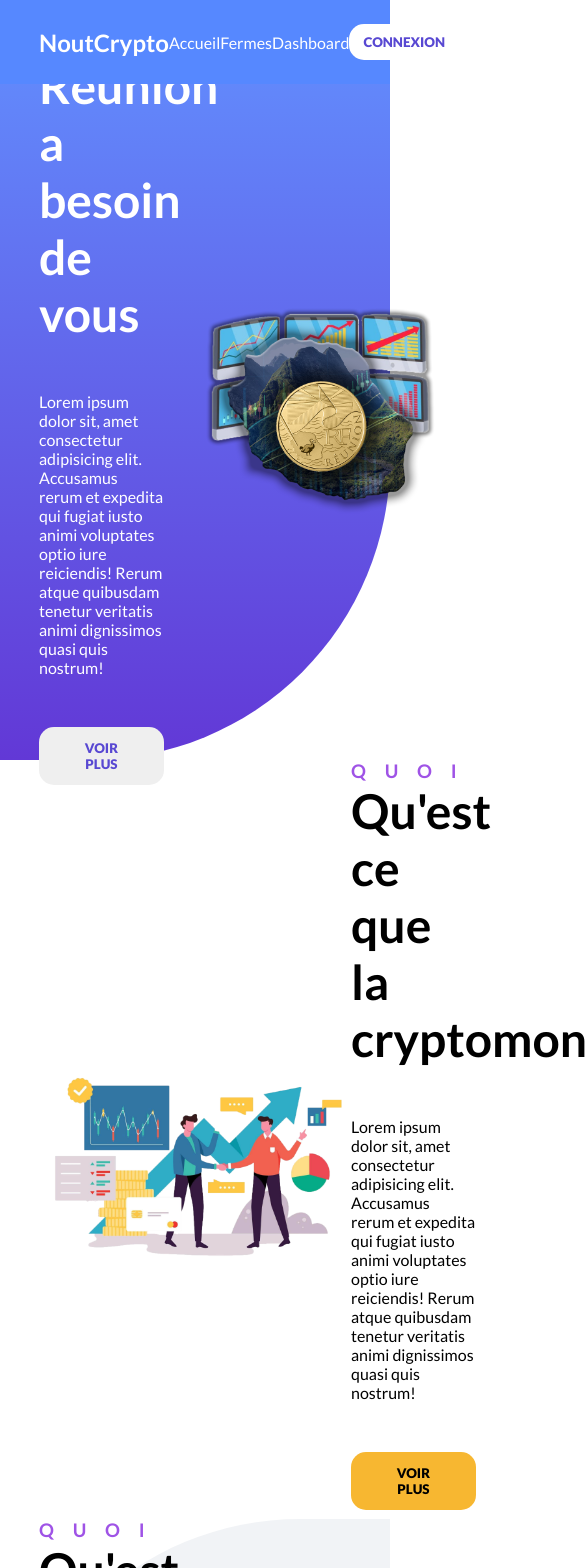
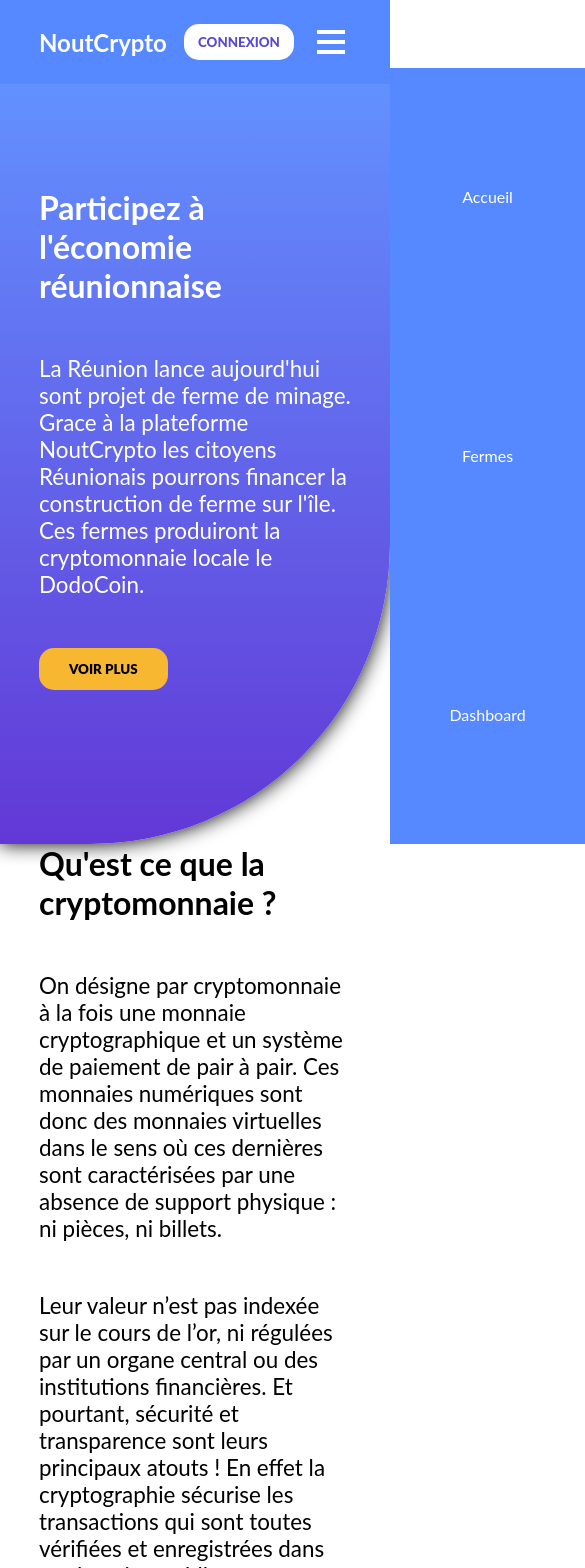
Before and after one commit to TristanB12/Noutcrypto, a Vue app in the folder front-end/: page / in a window 390 px wide. Shown: the top 1568 px of the page, 585 px wide, since content can reach past the window. Built offline with nearby package versions, Linux system fonts and the light colour scheme.

Commit message:
responsive

```diff
--- a/front-end/src/App.vue
+++ b/front-end/src/App.vue
@@ -17,7 +17,19 @@ import HeaderBar from '@/components/HeaderBar.vue';
 </script>
 
 <style lang="scss">
-@import url('https://fonts.googleapis.com/css2?family=Lato:ital,wght@0,100;0,300;0,400;0,700;0,900;1,100;1,300;1,400;1,700;1,900&display=swap');
+
+html {
+  scroll-behavior: smooth;
+}
+
+#app {
+  overflow: hidden;
+}
+
+a {
+  text-decoration: none;
+  color: white;
+}
 
 * {
   box-sizing: border-box;
--- /dev/null
+++ b/front-end/src/components/FarmPreview.vue
@@ -0,0 +1,138 @@
+<template>
+    <div class="farm-container">
+        <div class="farm">
+            <div class="farm-preview">
+                <img src="@/assets/mafate.jpg" alt="">
+            </div>
+            <div class="farm-info">
+                <h2> {{data.name}} </h2>
+                <h6> {{data.description}} </h6>
+                <div class="progress-container">
+                    <div class="progress"><span class="funding" :id="data._id"></span></div>
+                    <span class="progress-text">
+                        {{ data.funding }} / {{ data.fundingGoal }}
+                    </span>
+                </div>
+                <button class="main-btn">Détails</button>
+            </div>
+        </div>
+    </div>
+</template>
+
+<script>
+    export default {
+        props: {
+            data: {
+                type: Object,
+                default: () => {}
+            },
+        },
+        methods: {
+            initFundingBar() {
+                const fundingBar = document.getElementById(this.data._id)
+                const width = (this.data.funding * 100) / this.data.fundingGoal
+
+                fundingBar.style.width = `${width}%`
+            }
+        },
+        mounted () {
+            this.initFundingBar();
+        },
+    }
+</script>
+
+<style lang="scss" scoped>
+
+img {
+    width: 100px;
+}
+
+
+.farm {
+	width: 90%;
+    height: 300px;
+    margin: auto;
+    margin-bottom: 20px;
+	background-color: #fff;
+	border-radius: 10px;
+	box-shadow: 0 5px 10px rgba(0, 0, 0, 0.2);
+	display: flex;
+    justify-content: space-between;
+}
+
+.farm h6 {
+	opacity: 0.6;
+	margin: 0;
+    font-size: 1.4em;
+	letter-spacing: 1px;
+    width: 70%;
+}
+
+.farm h2 {
+    font-size: 1.8em;
+	letter-spacing: 1px;
+	margin: 10px 0;
+}
+
+.farm-preview {
+	padding: 30px;
+}
+
+.farm-preview a {
+	color: #fff;
+	display: inline-block;
+	font-size: 12px;
+	opacity: 0.6;
+	margin-top: 30px;
+	text-decoration: none;
+}
+
+.farm-info {
+	padding: 30px;
+	position: relative;
+	width: 100%;
+}
+
+.progress-container {
+	position: absolute;
+	top: 200px;
+	left: 30px;
+	text-align: right;
+	width: 40%;
+}
+
+.progress {
+	background-color: #ddd;
+	border-radius: 3px;
+	height: 20px;
+	width: 100%;
+}
+
+.funding {
+	border-radius: 3px;
+	background-color: #2A265F;
+	position: absolute;
+	top: 0;
+	left: 0;
+	height: 20px;
+}
+
+.progress-text {
+	font-size: 20px;
+	opacity: 0.6;
+	letter-spacing: 1px;
+}
+
+button {
+	background-color: #f7b731;
+	color: black;
+	font-size: 16px;
+    font-weight: 600;
+	padding: 12px 25px;
+	position: absolute;
+	bottom: 30px;
+	right: 30px;
+	letter-spacing: 1px;
+}
+
+</style>
--- a/front-end/src/components/HeaderBar.vue
+++ b/front-end/src/components/HeaderBar.vue
@@ -1,15 +1,20 @@
 <template>
     <div id="headerBar">
         <div class="header-bar-wrapper">
-            <h1>NoutCrypto</h1>
-            <nav>
+            <h1><router-link :to="{name: 'LandingPage'}">NoutCrypto</router-link></h1>
+            <nav class="nav-links" @click="disableNavigation">
                 <ul>
-                    <li>Accueil</li>
-                    <li>Fermes</li>
+                    <li><router-link :to="{name: 'LandingPage'}">Accueil</router-link></li>
+                    <li><router-link :to="{name: 'Farms'}">Fermes</router-link></li>
                     <li>Dashboard</li>
                 </ul>
             </nav>
             <button class="main-btn" @click="goToAuth">CONNEXION</button>
+            <div class="burger" @click="activeNavigation">
+                <div class="line1"></div>
+                <div class="line2"></div>
+                <div class="line3"></div>
+            </div>
         </div>
     </div>
 </template>
@@ -19,6 +24,20 @@
         methods: {
             goToAuth() {
                 this.$router.push({name: 'Auth'})
+            },
+            activeNavigation() {
+                const nav = document.querySelector('.nav-links')
+                const burger = document.querySelector('.burger')
+
+                nav.classList.toggle('nav-active')
+                burger.classList.toggle('toggle')
+            },
+            disableNavigation() {
+                const nav = document.querySelector('.nav-links')
+                const burger = document.querySelector('.burger')
+
+                nav.classList.remove('nav-active')
+                burger.classList.remove('toggle')
             }
         },
     }
@@ -31,6 +50,7 @@
     background-color: #5688ff;
     left: 0;
     top: 0;
+    z-index: 4;
 }
 .header-bar-wrapper {
     height: 10vh;
@@ -57,6 +77,11 @@ ul {
     display: flex;
     justify-content: space-around;
     list-style: none;
+
+    li:hover {
+        text-decoration: underline;
+        cursor: pointer;
+    }
 }
 
 button {
@@ -66,4 +91,59 @@ button {
     background-color: white;
     padding: 10px 14px;
 }
+
+.burger {
+    display: none;
+    align-self: center;
+
+    div {
+        width: 28px;
+        height: 4px;
+        background: white;
+        margin: 6px;
+        transition: all 0.3s ease-out;
+    }
+}
+
+@media screen and (max-width: 768px){
+    .nav-links {
+        position: absolute;
+        right: 0px;
+        top: 8vh;
+        height: 92vh;
+        width: 100vw;
+        background-color: #5688ff;
+        transform: translateX(100%);
+        transition: transform 0.5s ease-in;
+
+        ul {
+            display: flex;
+            flex-direction: column;
+            justify-content: space-around;
+            align-items: center;
+
+            li {
+                text-align: center;
+            }
+        }
+    }
+    .burger {
+        display: block;
+        cursor: pointer;
+    }
+    .nav-active {
+        transform: translateX(0);
+    }
+    .toggle {
+        .line1 {
+            transform: rotate(-45deg) translate(-8px, 6px);
+        }
+        .line2 {
+            opacity: 0;
+        }
+        .line3 {
+            transform: rotate(45deg) translate(-8px, -6px);
+        }
+    }
+}
 </style>
--- a/front-end/src/router/index.js
+++ b/front-end/src/router/index.js
@@ -13,7 +13,12 @@ const routes = [
   {
     path: '/auth',
     name: 'Auth',
-    component: () => import(/* webpackChunkName: "LoginPage" */ '../views/AuthPage.vue')
+    component: () => import(/* webpackChunkName: "AuthPage" */ '../views/AuthPage.vue')
+  },
+  {
+    path: '/farms',
+    name: 'Farms',
+    component: () => import(/* webpackChunkName: "FarmsPage" */ '../views/FarmsPage.vue')
   },
 ]
 
--- a/front-end/src/views/AuthPage.vue
+++ b/front-end/src/views/AuthPage.vue
@@ -61,7 +61,7 @@ import axios from 'axios'
                     })
                     .then(response => {
                         this.$store.dispatch('setUser', response.data.user)
-                        this.$router.push("test")
+                        this.$router.push({name: "Farms"})
                     })
                     .catch(error => this.login_error = error.response.data.error)
                 this.login_email_input = ""
@@ -75,6 +75,7 @@ import axios from 'axios'
                     })
                     .then(response => {
                         this.$store.dispatch('setUser', response.data.user)
+						this.$router.push({name: "Farms"})
                     })
                     .catch(error => this.sign_error = error.response.data.error)
                 this.sign_email_input = ""
--- /dev/null
+++ b/front-end/src/views/FarmsPage.vue
@@ -0,0 +1,56 @@
+<template>
+    <div id="farmsPage">
+        <div class="wrapper">
+            <h1>Les différents projets de fermes de minage sur l'île</h1>
+        </div>
+        <FarmPreview :key="farm._id" v-for="farm in farms" :data="farm" />
+    </div>
+</template>
+
+<script>
+import FarmPreview from '@/components/FarmPreview.vue';
+import axios from 'axios'
+    export default {
+        components: {
+            FarmPreview,
+        },
+        data() {
+            return {
+                farms: []
+            }
+        },
+        methods: {
+            getFarms() {
+                axios.get('http://localhost:8081/api/farm/')
+                    .then(response => this.farms = response.data)
+                    .catch(err => console.log(err))
+            }
+        },
+        mounted () {
+            this.getFarms();
+        },
+    }
+</script>
+
+<style lang="scss" scoped>
+.wrapper {
+    height: 90vh;
+    background: linear-gradient(#6291ff, #6238d6);
+    border-radius: 0px 0px 300px 0px;
+    color: white;
+    display: flex;
+    justify-content: center;
+    align-items: center;
+    box-shadow: 0px 0px 20px black;
+    margin-bottom: 15vh;
+}
+#farmsPage {
+    margin: auto;
+    margin-top: 10vh;
+}
+
+h1 {
+    text-align: center;
+    font-size: 3em;
+}
+</style>
--- a/front-end/src/views/LandingPage.vue
+++ b/front-end/src/views/LandingPage.vue
@@ -3,31 +3,31 @@
         <div class="main-content-wrapper">
             <div class="main-content">
                 <div class="content">
-                    <h2>La Réunion a besoin de vous</h2>
-                    <p>Lorem ipsum dolor sit, amet consectetur adipisicing elit. Accusamus rerum et expedita qui fugiat iusto animi voluptates optio iure reiciendis! Rerum atque quibusdam tenetur veritatis animi dignissimos quasi quis nostrum!</p>
-                    <button class="main-btn">VOIR PLUS</button>
+                    <h2>Participez à l'économie réunionnaise</h2>
+                    <p>La Réunion lance aujourd'hui sont projet de ferme de minage. <br> Grace à la plateforme NoutCrypto les citoyens Réunionais pourrons financer la construction de ferme sur l'île. Ces  fermes produiront la cryptomonnaie locale le DodoCoin. </p>
+                    <a  href="#secondary-content-wrapper"><button class="main-btn">VOIR PLUS</button></a>
                 </div>
                 <img src="@/assets/Image1LandingPage.png" alt="">
             </div>
         </div>
-        <div class="secondary-content-wrapper">
+        <div id="secondary-content-wrapper">
             <div class="secondary-content">
                 <img src="@/assets/PresentationCryptoLangingPage.png" alt="">
                 <div class="content">
                     <h3>QUOI</h3>
-                    <h2>Qu'est ce que la cryptomonnaie</h2>
-                    <p>Lorem ipsum dolor sit, amet consectetur adipisicing elit. Accusamus rerum et expedita qui fugiat iusto animi voluptates optio iure reiciendis! Rerum atque quibusdam tenetur veritatis animi dignissimos quasi quis nostrum!</p>
-                    <button class="main-btn">VOIR PLUS</button>
+                    <h2>Qu'est ce que la cryptomonnaie ?</h2>
+                    <p>On désigne par cryptomonnaie à la fois une monnaie cryptographique et un système de paiement de pair à pair. Ces monnaies numériques sont donc des monnaies virtuelles dans le sens où ces dernières sont caractérisées par une absence de support physique : ni pièces, ni billets.</p>
+                    <p> Leur valeur n’est pas indexée sur le cours de l’or, ni régulées par un organe central ou des institutions financières. Et pourtant, sécurité et transparence sont leurs principaux atouts ! En effet la cryptographie sécurise les transactions qui sont toutes vérifiées et enregistrées dans un domaine public, assurant tout à la fois confidentialité et authenticité grâce à la technologie Blockchain. </p>
+                    <a  href="#last-content-wrapper"><button class="main-btn">VOIR PLUS</button></a>
                 </div>
             </div>
         </div>
-        <div class="last-content-wrapper">
+        <div id="last-content-wrapper">
             <div class="last-content">
                 <div class="content">
-                    <h3>QUOI</h3>
-                    <h2>Qu'est ce que la cryptomonnaie</h2>
+                    <h3>POURQUOI</h3>
+                    <h2>Pourquoi financer un projet de ferme de minage a la Réunion ? </h2>
                     <p>Lorem ipsum dolor sit, amet consectetur adipisicing elit. Accusamus rerum et expedita qui fugiat iusto animi voluptates optio iure reiciendis! Rerum atque quibusdam tenetur veritatis animi dignissimos quasi quis nostrum!</p>
-                    <button class="main-btn">VOIR PLUS</button>
                 </div>
                 <img src="@/assets/Image3LandingPage.png" alt="">
             </div>
@@ -46,6 +46,10 @@
     font-family: 'Lato', sans-serif;
 }
 
+p {
+    font-size: 1.4em;
+}
+
 .main-content-wrapper {
     height: 90vh;
     background: linear-gradient(#6291ff, #6238d6);
@@ -54,6 +58,7 @@
     display: flex;
     justify-content: center;
     align-items: center;
+    box-shadow: 0px 0px 20px black;
 }
 
 .main-content {
@@ -74,7 +79,7 @@
         button {
             padding: 13px 30px;
             font-weight: 900;
-            color: #5848D2;
+            background-color: #f7b731;
         }
     }
     img {
@@ -84,7 +89,7 @@
     }
 }
 
-.secondary-content-wrapper {
+#secondary-content-wrapper {
     height: 90vh;
     color: black;
     display: flex;
@@ -118,6 +123,10 @@
             color: black;
             margin-bottom: 50px;
             background-color: #f7b731;
+
+            a {
+                color: black;
+            }
         }
     }
     img {
@@ -127,7 +136,7 @@
     }
 }
 
-.last-content-wrapper {
+#last-content-wrapper {
     background: linear-gradient(#f1f3f6, #f1f3f6);
     border-radius: 300px 0px 0px 0px;
     height: 90vh;
@@ -135,6 +144,7 @@
     display: flex;
     justify-content: center;
     align-items: center;
+    box-shadow: 0px 0px 15px grey;
 }
 
 .last-content {
@@ -171,4 +181,34 @@
         height: auto;
     }
 }
+
+@media screen and (max-width: 768px){
+    #landingPage {
+        margin-top: 10vh;
+    }
+    img {
+        display: none;
+    }
+    h2 {
+        font-size: 2em !important;
+    }
+    h3 {
+        display: none;
+    }
+    .main-content .content {
+        width: 100%;
+    }
+    .secondary-content .content {
+        width: 100%;
+    }
+    .last-content .content {
+        width: 100%;
+    }
+    #secondary-content-wrapper {
+        height: auto;
+    }
+    #last-content-wrapper {
+        height: auto;
+    }
+}
 </style>
```
Also changed, not shown: front-end/src/views/farmsPage.vue (deleted, +0 -15 lines), front-end/src/assets/mafate.jpg (added), 1 other file (tests, documents, lock files or other folders).
